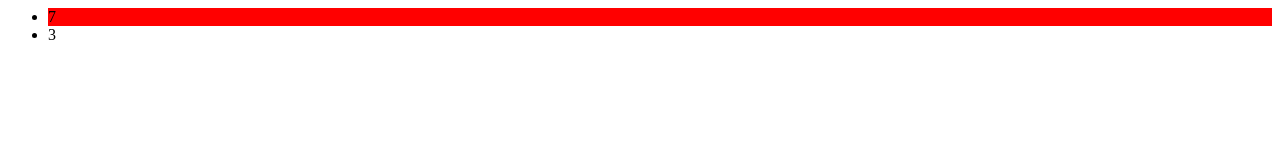
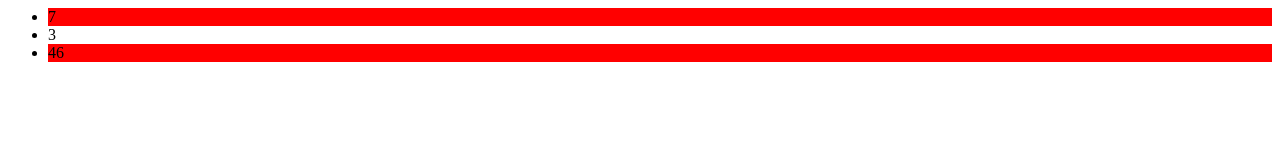
Before and after one commit to nikkiconsolacion/Dom-prework-1, a plain HTML site: page index.html in a window 1280 px wide. Drawn offline with Linux system fonts and the light colour scheme.

Commit message:
toggle if number is lucky or not

```diff
--- a/index.html
+++ b/index.html
@@ -1,15 +1,17 @@
+<html>
+<head>
     <style>
-  div p:first-child {
+        /* div p:first-child {
           color: red;
         }
         div p:last-child {
           color: blue;
-  }
+        } */
         .lucky {
           background-color: red;
         }
       </style>
-<head>
+</head>
   <body>
     <ul id="list">
     </ul>
@@ -22,26 +24,35 @@
       },
       {
         value: 3
+      },
+      {
+        value: 46,
+        isLucky: true
       }
     ];
 
     const list = document.querySelector('#list'); //<ul id="list"><ul>
     // querySelector uses css selectors # for id . for class, whereas getElement by id uses strings 'ul'
-    data.forEach( item => {
+    data.forEach( obj => {
       // for each obj in the data arr, create a list element <li></li>
       const li = document.createElement('li');
+      li.addEventListener('click', () => {
+        //toggle whether the number is lucky or not
+        obj.isLucky = !obj.isLucky;
+        console.log(obj);
+      });
       // if the number is lucky, add a class 'lucky' to the li
-      if (item.isLucky) {
+      if (obj.isLucky) {
         li.className = 'lucky';
       }
       // create a span for each li
       const span = document.createElement('span');
       // fill span with number from data arr <span>7</span>
-      span.innerHTML = item.value;
+      span.innerHTML = obj.value;
       // append the span inside li <li><span>7</span></li>
       li.append(span);
       // append the li inside our ul
       list.append(li);
-    })
+    });
   </script>
-</head>
+</html>
```
Lines whose indentation alone changed are shown as unchanged.
